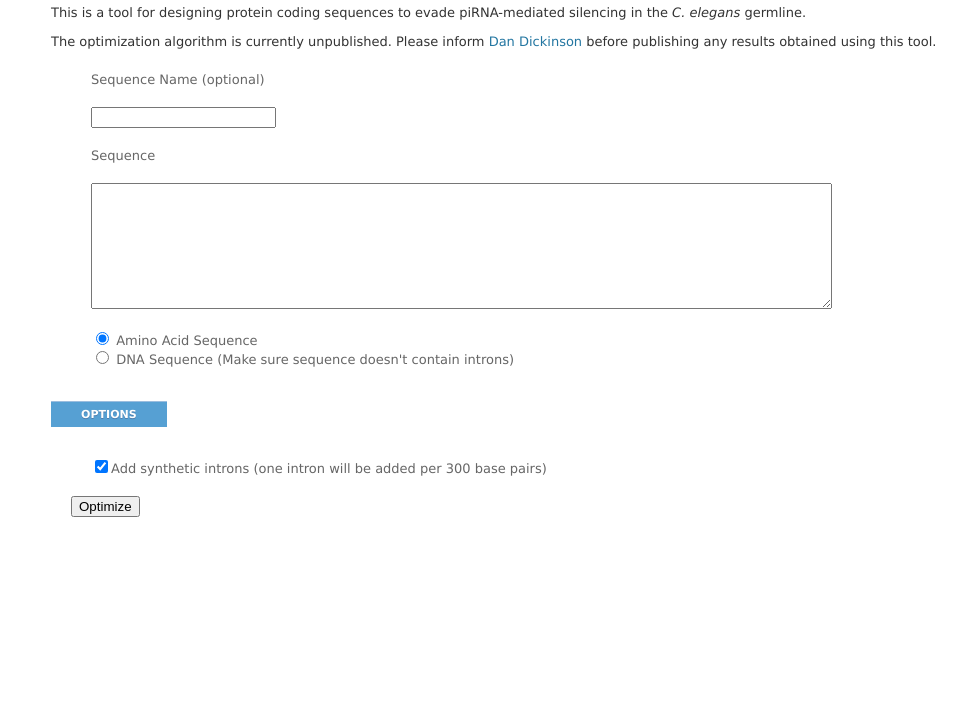
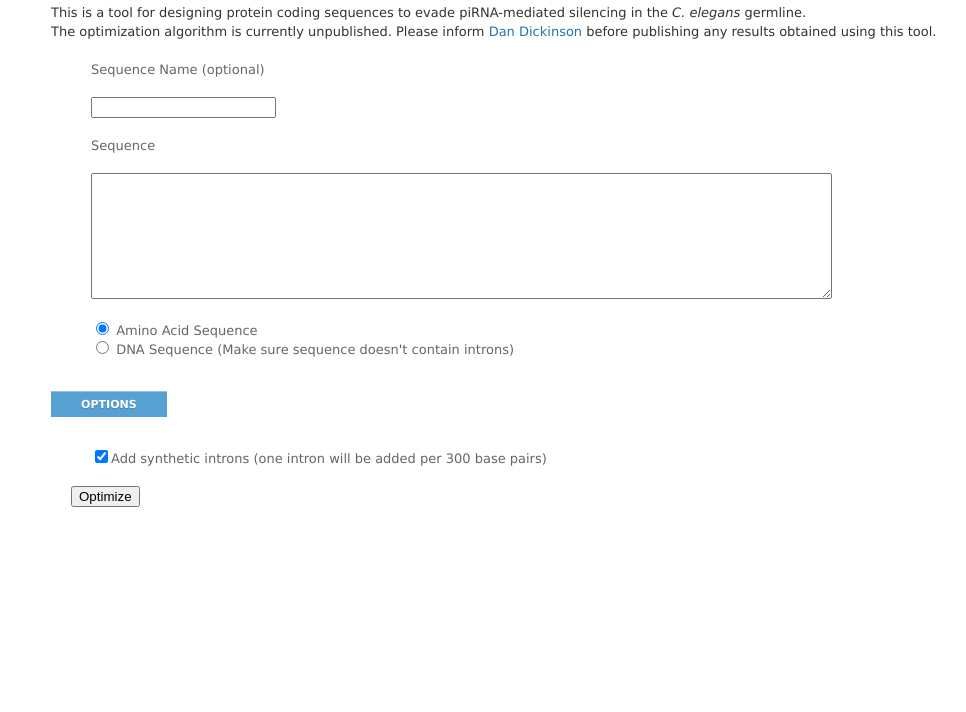
Before and after one commit to dickinson-lab/germline_old, a plain HTML site: page optimizer.html in a window 1280 px wide. Shown: the part 88-800 px from the top of the page, without its empty margins (29-995 px from the left). Drawn offline with Linux system fonts and the light colour scheme.

Commit message:
Tinkering with styles

```diff
--- a/optimizer.html
+++ b/optimizer.html
@@ -13,8 +13,8 @@
 
         <h1 style="text-align: left;"> <i>C. elegans</i> Germline Optimizer</h1>
         <div class="description">
-            <p> This is a tool for designing protein coding sequences to evade piRNA-mediated silencing in the <i>C. elegans</i> germline. </p>
-            <p> The optimization algorithm is currently unpublished. Please inform <a href=mailto:ddickins@live.unc.edu>Dan Dickinson </a>before publishing any results obtained using this tool. </p>
+            <p> This is a tool for designing protein coding sequences to evade piRNA-mediated silencing in the <i>C. elegans</i> germline. <br>
+                The optimization algorithm is currently unpublished. Please inform <a href=mailto:ddickins@live.unc.edu>Dan Dickinson </a>before publishing any results obtained using this tool. </p>
         </div>
 
         <form action="germline-optimizer.pl" method="post" name="frmOptimization">
```
